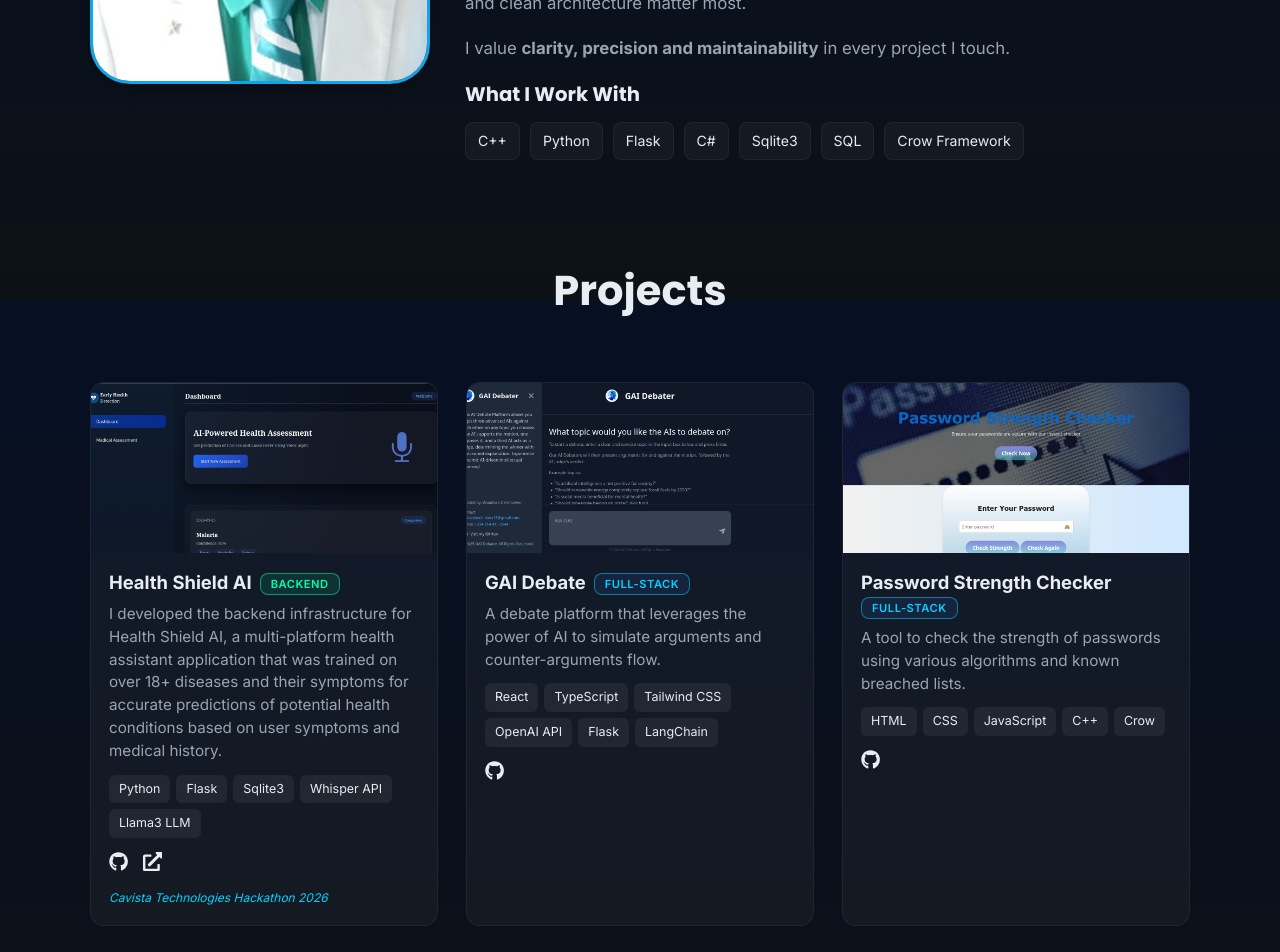
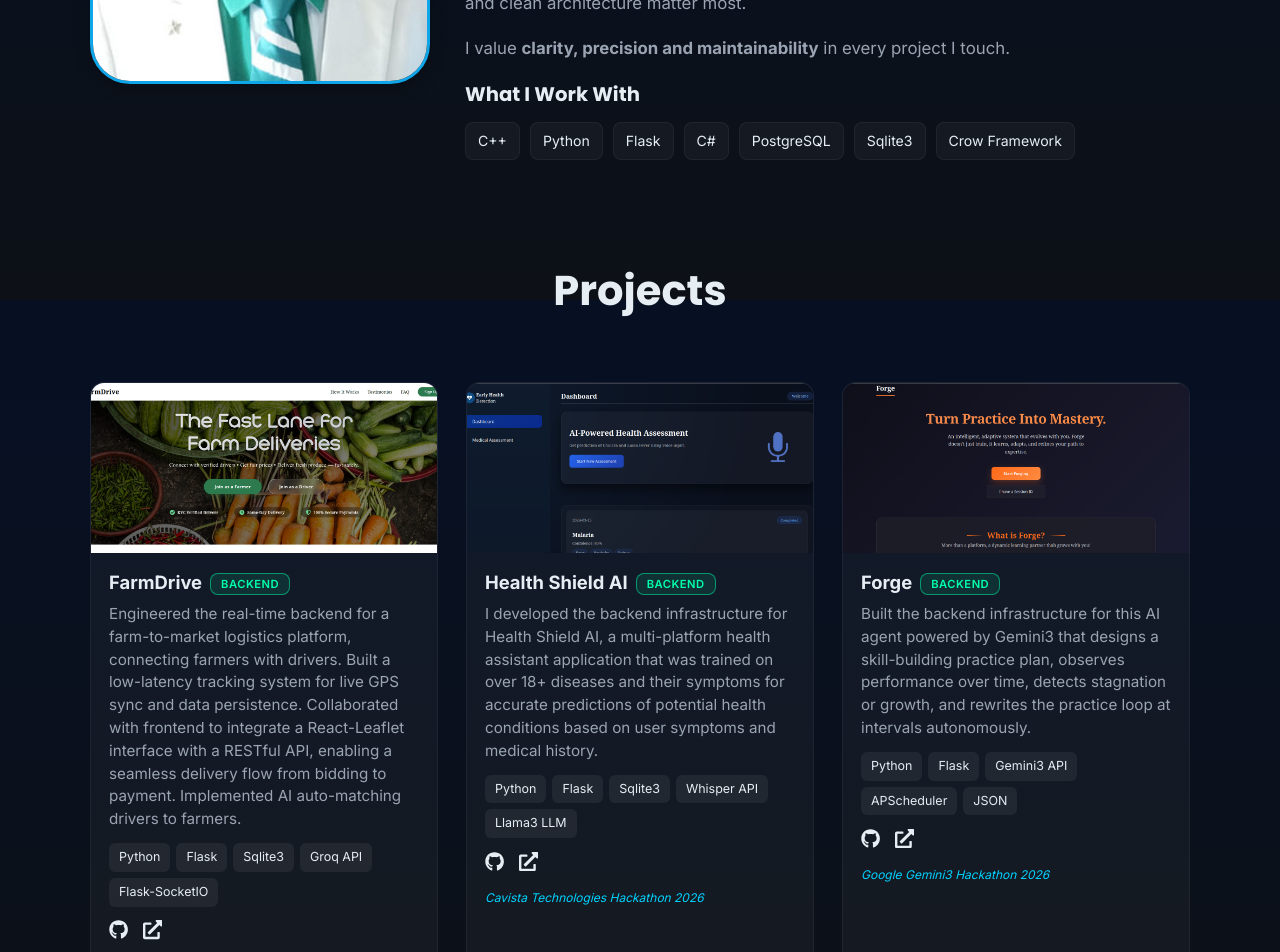
Before and after one commit to Okesh101/My-Portfolio, a React (Vite) app: page / in a window 1280 px wide. Shown: the part 1300-2252 px from the top of the page. Built offline with nearby package versions, Linux system fonts and the light colour scheme.

Commit message:
Redefined portfolio

```diff
--- a/src/components/About/About.tsx
+++ b/src/components/About/About.tsx
@@ -47,8 +47,9 @@ export default function About() {
               <span>Python</span>
               <span>Flask</span>
               <span>C#</span>
+              <span>PostgreSQL</span>
               <span>Sqlite3</span>
-              <span>SQL</span>
+              {/* <span>SQL</span> */}
               <span>Crow Framework</span>
             </div>
           </div>
--- a/src/components/Hero/Hero.tsx
+++ b/src/components/Hero/Hero.tsx
@@ -68,10 +68,11 @@ export default function Hero() {
             <span>C++</span>
             <span>Flask</span>
             <span>C#</span>
+            <span>PostgreSQL</span>
+            <span>Sqlite3</span>
             <span>Crow</span>
             <span>REST APIs</span>
-            <span>Backend Architecture</span>
-            <span>Sqlite3</span>
+            {/* <span>Backend Architecture</span> */}
           </div>
 
           <div className="actions">
--- a/src/components/Projects/Projects.tsx
+++ b/src/components/Projects/Projects.tsx
@@ -6,11 +6,11 @@ import projExam from "../../assets/proj_exam.png";
 import projPortfolio from "../../assets/proj_portfolio.png";
 import projPassword from "../../assets/proj_ps-checker.png";
 import projDebate from "../../assets/proj_debate.png";
-import projFace from "../../assets/proj_face_auth.png";
+// import projFace from "../../assets/proj_face_auth.png";
 import projJob from "../../assets/proj_job.png";
 import projHealthShield from "../../assets/proj_health_shield.png";
-// import projFarmDrive from "../../assets/proj_farmdrive.png";
-// import projForge from "../../assets/proj_forge.png";
+import projFarmDrive from "../../assets/proj_farmdrive.png";
+import projForge from "../../assets/proj_forge.png";
 
 type Project = {
   title: string;
@@ -25,18 +25,18 @@ type Project = {
 };
 
 const projects: Project[] = [
-//   {
-//     title: "FarmDrive",
-//     stack: "Backend",
-//     description:
-//       "Engineered the real-time backend for a farm-to-market logistics platform, connecting farmers with drivers. Built a low-latency tracking system for live GPS sync and data persistence. Collaborated with frontend to integrate a Next.js/Leaflet interface with a RESTful API, enabling a seamless delivery flow from bidding to payment.",
-//     tech: ["Python", "Flask", "Sqlite3", "Groq API", "Flask-SocketIO"],
-//     image: projFarmDrive,
-//     github: "https://github.com/Marvel123g/FarmDrive",
-//     live: "https://farmdrive.vercel.app/",
-//     hackathon: "Enyata Community Buildathon 2026",
-//     hackathon_link: "https://buildathon.enyata.com/",
-//   },
+  {
+    title: "FarmDrive",
+    stack: "Backend",
+    description:
+      "Engineered the real-time backend for a farm-to-market logistics platform, connecting farmers with drivers. Built a low-latency tracking system for live GPS sync and data persistence. Collaborated with frontend to integrate a React-Leaflet interface with a RESTful API, enabling a seamless delivery flow from bidding to payment. Implemented AI auto-matching drivers to farmers.",
+    tech: ["Python", "Flask", "Sqlite3", "Groq API", "Flask-SocketIO"],
+    image: projFarmDrive,
+    github: "https://github.com/Marvel123g/FarmDrive",
+    live: "https://farmdrive.vercel.app/",
+    hackathon: "Enyata Community Buildathon 2026",
+    hackathon_link: "https://buildathon.enyata.com/",
+  },
   {
     title: "Health Shield AI",
     stack: "Backend",
@@ -50,19 +50,19 @@ const projects: Project[] = [
     hackathon_link:
       "https://devpost.com/software/medintel-nyo2l9?ref_content=my-projects-tab&ref_feature=my_projects",
   },
-  // {
-  //   title: "Forge",
-  //   stack: "Backend",
-  //   description:
-  //     "Built the backend infrastructure for this AI agent powered by Gemini3 that designs a skill-building practice plan, observes performance over time, detects stagnation or growth, and rewrites the practice loop at intervals autonomously.",
-  //   tech: ["Python", "Flask", "Gemini3 API", "APScheduler", "JSON"],
-  //   image: projForge,
-  //   github: "https://github.com/Okesh101/Forge",
-  //   live: "https://forge2ai.vercel.app/",
-  //   hackathon: "Google Gemini3 Hackathon 2026",
-  //   hackathon_link:
-  //     "https://devpost.com/software/gemini-api-app?ref_content=my-projects-tab&ref_feature=my_projects",
-  // },
+  {
+    title: "Forge",
+    stack: "Backend",
+    description:
+      "Built the backend infrastructure for this AI agent powered by Gemini3 that designs a skill-building practice plan, observes performance over time, detects stagnation or growth, and rewrites the practice loop at intervals autonomously.",
+    tech: ["Python", "Flask", "Gemini3 API", "APScheduler", "JSON"],
+    image: projForge,
+    github: "https://github.com/Okesh101/Forge",
+    live: "https://forge2ai.vercel.app/",
+    hackathon: "Google Gemini3 Hackathon 2026",
+    hackathon_link:
+      "https://devpost.com/software/gemini-api-app?ref_content=my-projects-tab&ref_feature=my_projects",
+  },
   {
     title: "GAI Debate",
     stack: "Full-Stack",
@@ -77,7 +77,7 @@ const projects: Project[] = [
       "LangChain",
     ],
     image: projDebate,
-    github: "https://github.com/Okesh101",
+    github: "https://github.com/Okesh101/gai-debate-python-api",
     // live: "https://gai-debate.onrender.com/",
   },
   {
@@ -87,7 +87,7 @@ const projects: Project[] = [
       "A tool to check the strength of passwords using various algorithms and known breached lists.",
     tech: ["HTML", "CSS", "JavaScript", "C++", "Crow"],
     image: projPassword,
-    github: "https://github.com/Okesh101",
+    github: "https://github.com/Okesh101/psChecker",
     // live: "https://ps-checker.onrender.com/",
   },
   {
@@ -116,22 +116,22 @@ const projects: Project[] = [
     tech: ["React", "JavaScript", "C++", "Crow", "Sqlite3"],
     image: projJob,
   },
-  {
-    title: "Face Recognition Login System (In-Progress)",
-    stack: "Full-Stack",
-    description:
-      "A project that uses facial scanning for sign-up and sign-in as a biometric authentication system",
-    tech: [
-      "React",
-      "TypeScript",
-      "OpenCV",
-      "C++",
-      "Crow",
-      "HaarCascade",
-      "JSON",
-    ],
-    image: projFace,
-  },
+  // {
+  //   title: "Face Recognition Login System (In-Progress)",
+  //   stack: "Full-Stack",
+  //   description:
+  //     "A project that uses facial scanning for sign-up and sign-in as a biometric authentication system",
+  //   tech: [
+  //     "React",
+  //     "TypeScript",
+  //     "OpenCV",
+  //     "C++",
+  //     "Crow",
+  //     "HaarCascade",
+  //     "JSON",
+  //   ],
+  //   image: projFace,
+  // },
 ];
 
 export default function Projects() {
```
